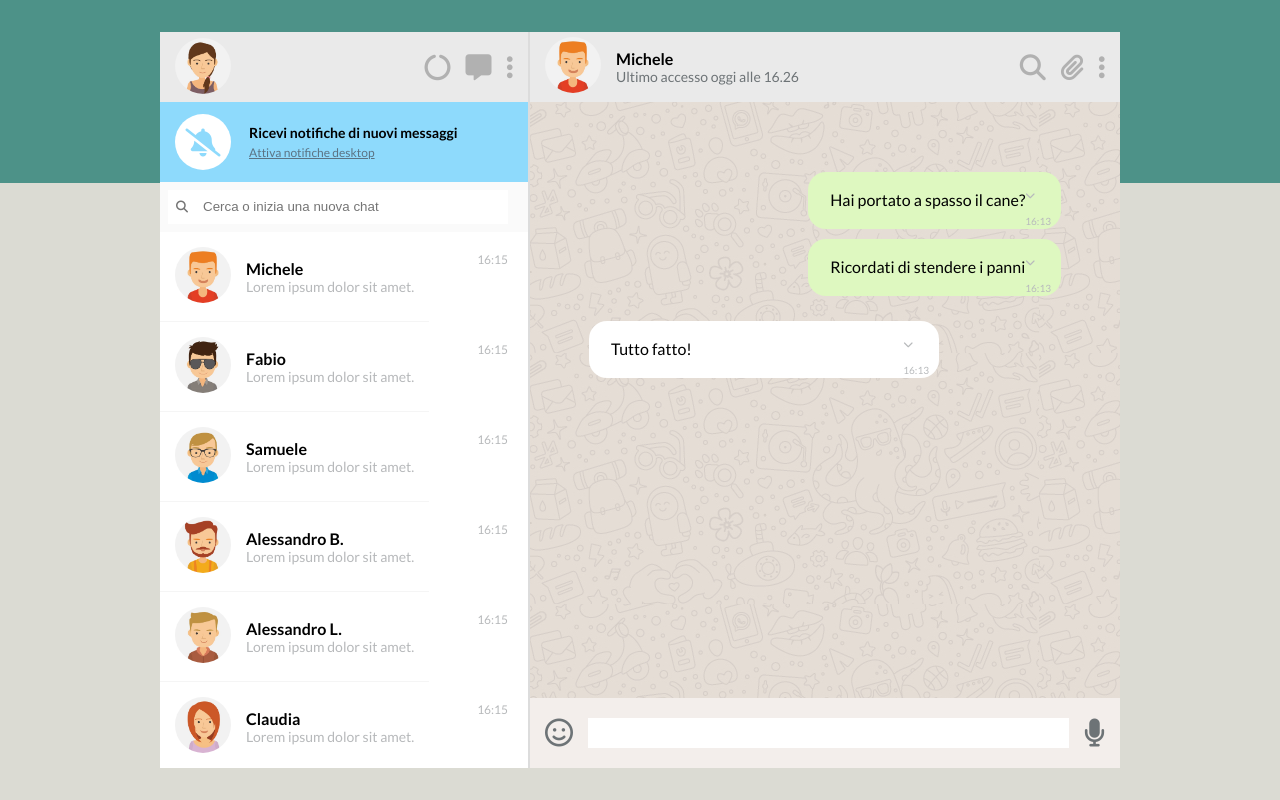
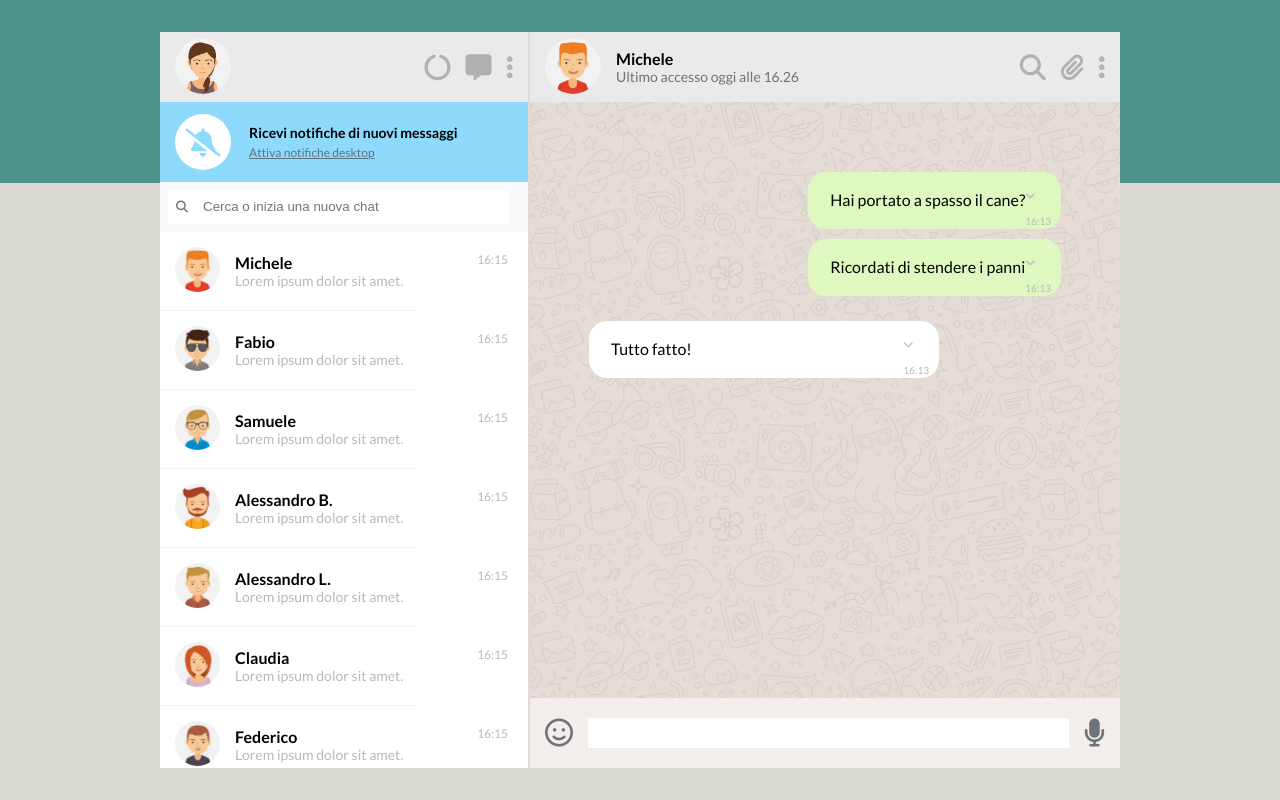
Before and after one commit to fabrizio-scorza/vue-boolzapp, a plain HTML site: page index.html in a window 1280 px wide. Drawn offline with nearby package versions, Linux system fonts and the light colour scheme.

Commit message:
FIX img style

```diff
--- a/css/app.css
+++ b/css/app.css
@@ -179,8 +179,12 @@ body{
         flex-grow: 1;
         background-color: white;
     }
-    .card{
+    .sidebar__chats .card{
+        justify-content: center;
         border-bottom: 1px solid #F5F5F5;
+    }
+    .sidebar__chats .card__head img{
+        width: 45px;
     }
     .card__body, .contacts > p{
         display: none;
--- a/js/app.js
+++ b/js/app.js
@@ -173,7 +173,6 @@ createApp({
     methods:{
         setIndex(index) {
             this.currentContactIndex = index;
-            console.log(index, currentContactIndex)
         }
     }
 }).mount('#app')
```
